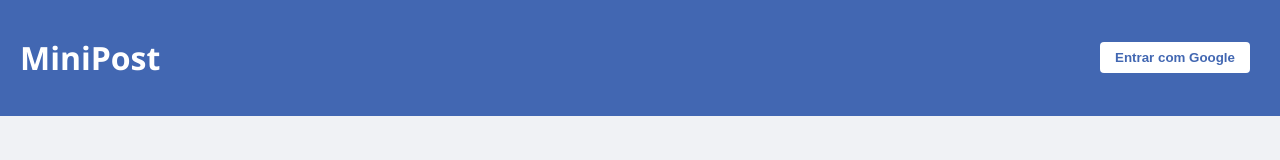
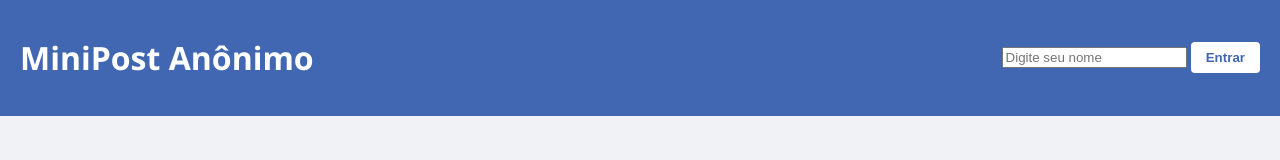
Before and after one commit to Lorenzo922/MiniPost, a plain HTML site: page index.html in a window 1280 px wide. Drawn offline with Linux system fonts and the light colour scheme; no server answers.

Commit message:
Update index.html

```diff
--- a/index.html
+++ b/index.html
@@ -3,21 +3,22 @@
 <head>
   <meta charset="UTF-8" />
   <meta name="viewport" content="width=device-width, initial-scale=1.0" />
-  <title>MiniPost</title>
+  <title>MiniPost Anônimo</title>
   <link rel="stylesheet" href="style.css" />
   <!-- Firebase SDKs -->
   <script src="https://www.gstatic.com/firebasejs/9.23.0/firebase-app-compat.js"></script>
-  <script src="https://www.gstatic.com/firebasejs/9.23.0/firebase-auth-compat.js"></script>
   <script src="https://www.gstatic.com/firebasejs/9.23.0/firebase-firestore-compat.js"></script>
-  <script src="https://www.gstatic.com/firebasejs/9.23.0/firebase-analytics-compat.js"></script>
 </head>
 <body>
   <header>
-    <h1>MiniPost</h1>
-    <div id="user-info">
-      <button id="login-btn">Entrar com Google</button>
-      <button id="logout-btn" style="display: none;">Sair</button>
+    <h1>MiniPost Anônimo</h1>
+    <div id="login-area">
+      <input type="text" id="name-input" placeholder="Digite seu nome" />
+      <button id="login-btn">Entrar</button>
+    </div>
+    <div id="user-info" style="display: none;">
       <span id="user-name"></span>
+      <button id="logout-btn">Sair</button>
     </div>
   </header>
 
```
